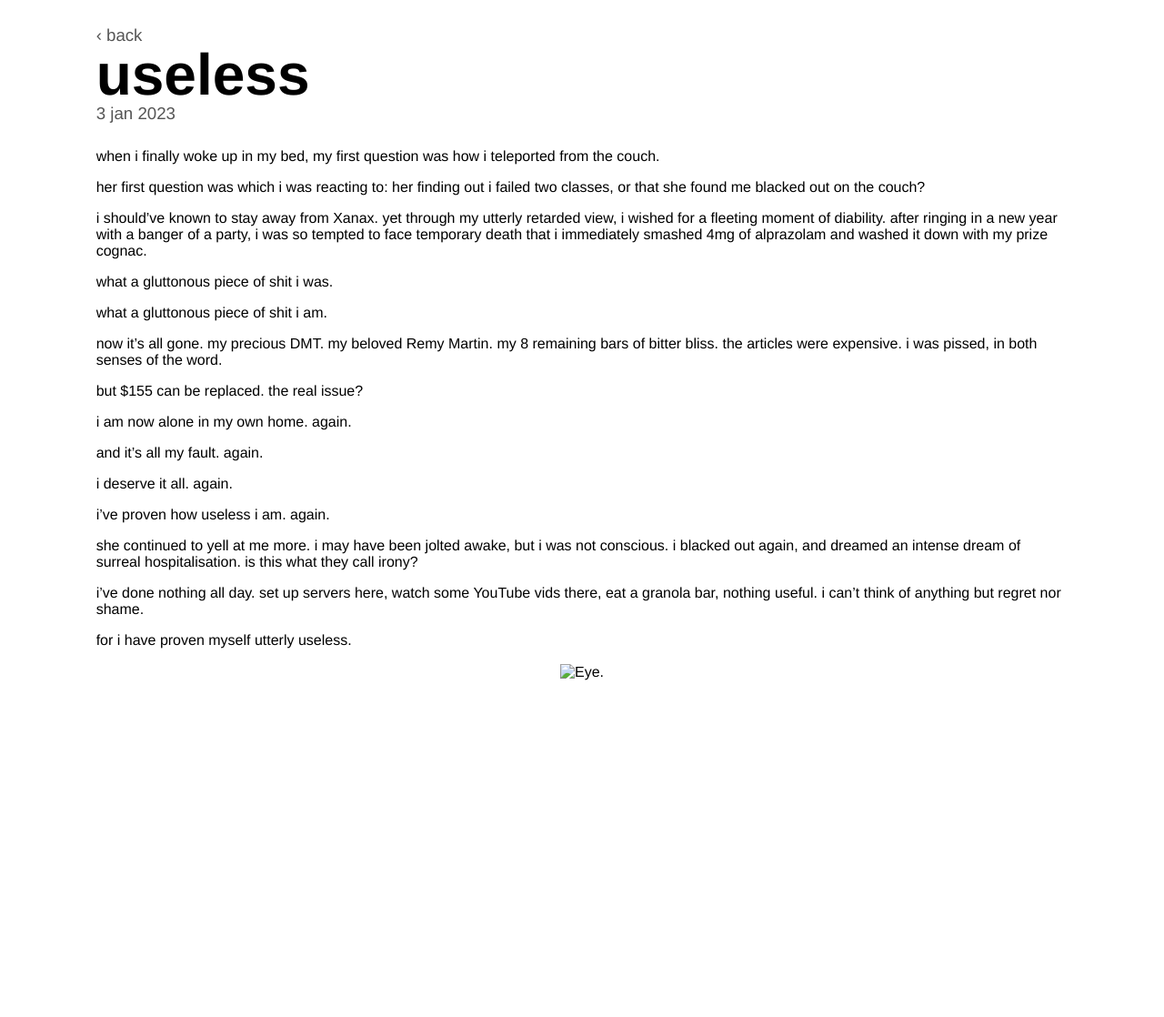
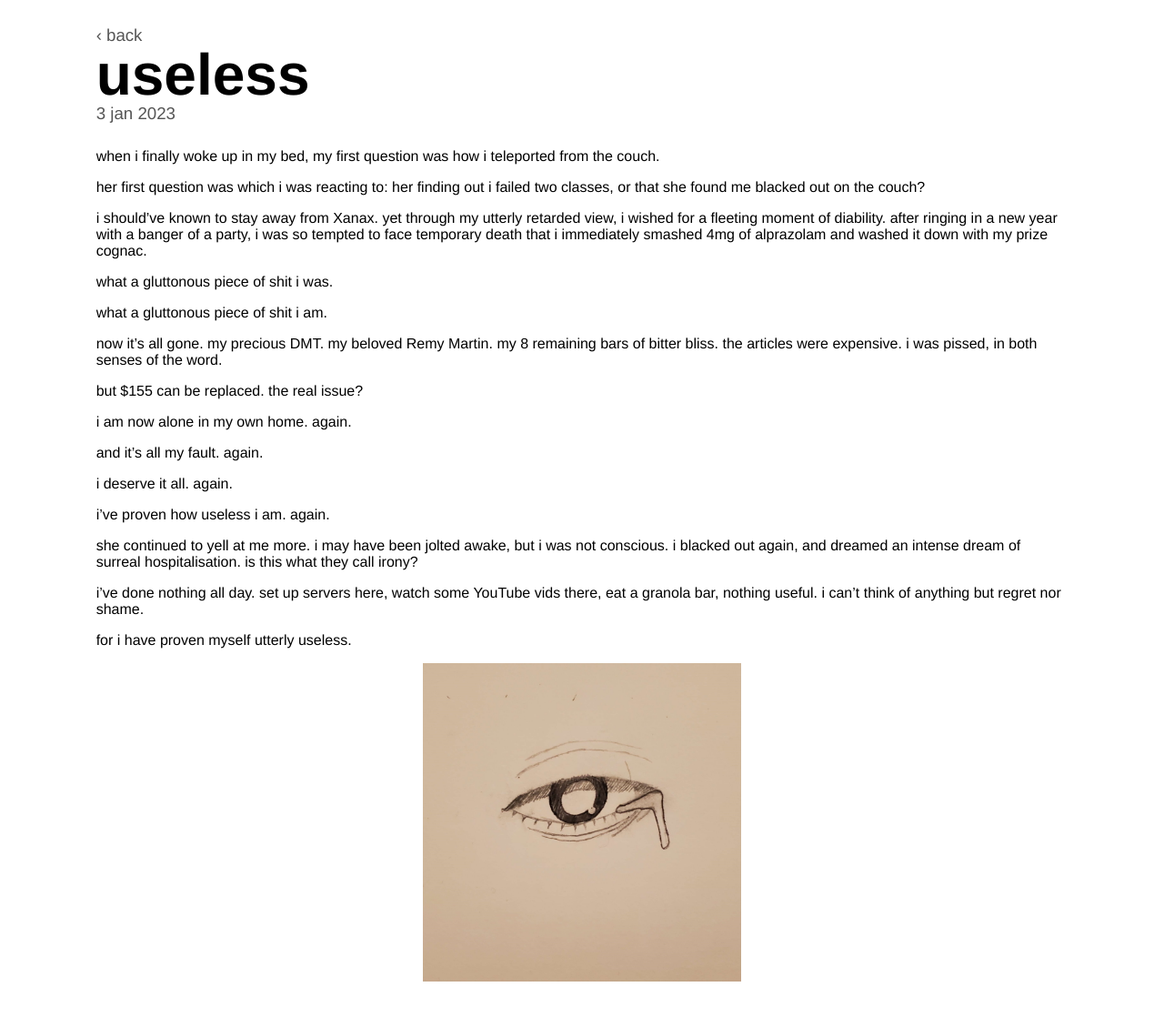
Before and after one commit to avar1c3/inkwell, a Jekyll site: the page built from _posts/2023-01-03-useless.md, in a window 1280 px wide. Shown: the top 1118 px of the page at 91% size. Built offline with Jekyll 4.4.1, drawn with Linux system fonts in a browser that asks for light colours.

Commit message:
Fixed broken image reference.

```diff
--- a/_posts/2023-01-03-useless.md
+++ b/_posts/2023-01-03-useless.md
@@ -38,5 +38,5 @@ i've done nothing all day. set up servers here, watch some YouTube vids there, e
 for i have proven myself utterly useless.
 
 <div class="img-box">
-    <img src="assets/img/2023-01-03-useless_A.jpg" alt="Eye." width="400" height="400">
+    <img src="/inkwell/assets/img/2023-01-03-useless_A.jpg" alt="Eye." width="350" height="350">
 </div>
```
